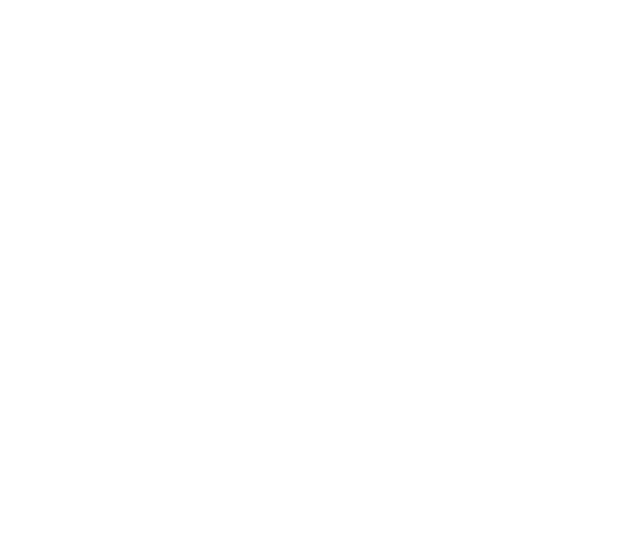
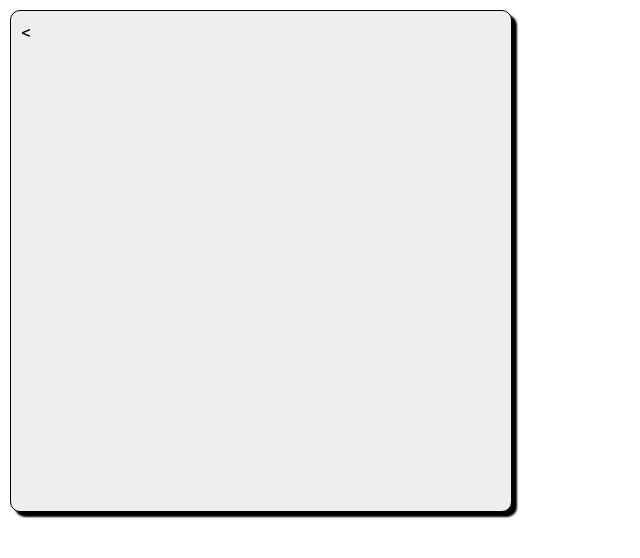
Before and after one commit to RedMikePumpkin/QuickBase64, a plain HTML site: page index.html in a window 1280 px wide. Shown: the whole page, without its empty margins (0-640 px from the left). Drawn offline with nearby package versions, Linux system fonts and the light colour scheme.

Commit message:
Update index.html

```diff
--- a/index.html
+++ b/index.html
@@ -6,14 +6,24 @@
 <link href="https://fonts.googleapis.com/css?family=Ubuntu+Mono&amp;subset=cyrillic,cyrillic-ext,greek,greek-ext,latin-ext" rel="stylesheet">
 <script src="https://ajax.googleapis.com/ajax/libs/jquery/3.3.1/jquery.min.js"></script>
 <style>
-/* Eric Myer's Global Reset http://meyerweb.com/eric/tools/css/reset/index.html v1.0 | 20080212 */ html,body,div,span,applet,object,iframe,h1,h2,h3,h4,h5,h6,p,blockquote,pre,a,abbr,acronym,address,big,cite,code,del,dfn,em,font,img,ins,kbd,q,s,samp,small,strike,strong,sub,sup,tt,var,b,u,i,center,dl,dt,dd,ol,ul,li,fieldset,form,label,legend,table,caption,tbody,tfoot,thead,tr,th,td{margin:0;padding:0;border:0;outline:0;font-size:22px;vertical-align:baseline;background:transparent;-webkit-touch-callout:none;-webkit-user-select:none;-khtml-user-select:none;-moz-user-select:none;-ms-user-select:none;user-select:none;font-family:"Ubuntu Mono";}
+/* Eric Myer's Global Reset http://meyerweb.com/eric/tools/css/reset/index.html v1.0 | 20080212 */ html,body,div,span,applet,object,iframe,h1,h2,h3,h4,h5,h6,p,blockquote,pre,a,abbr,acronym,address,big,cite,code,del,dfn,em,font,img,ins,kbd,q,s,samp,small,strike,strong,sub,sup,tt,var,b,u,i,center,dl,dt,dd,ol,ul,li,fieldset,form,label,legend,table,caption,tbody,tfoot,thead,tr,th,td{margin:0;padding:0;border:0;outline:0;font-size:20px;vertical-align:baseline;background:transparent;-webkit-touch-callout:none;-webkit-user-select:none;-khtml-user-select:none;-moz-user-select:none;-ms-user-select:none;user-select:none;font-family:"Ubuntu Mono";}
 #box {
-
+    background-color: #EEE;
+    border: 1px solid #000;
+    padding: 0.5em;
+    margin: 0.5em;
+    border-radius: 0.5em;
+    display: inline-block;
+    width: 24em;
+    height: 24em;
+    box-shadow: 0.25em 0.25em 0.1em;
 }
 </style>
 </head>
 <body>
-
+    <div id="box">
+        <
+    </div>
 <script>
 
 </script>
```
